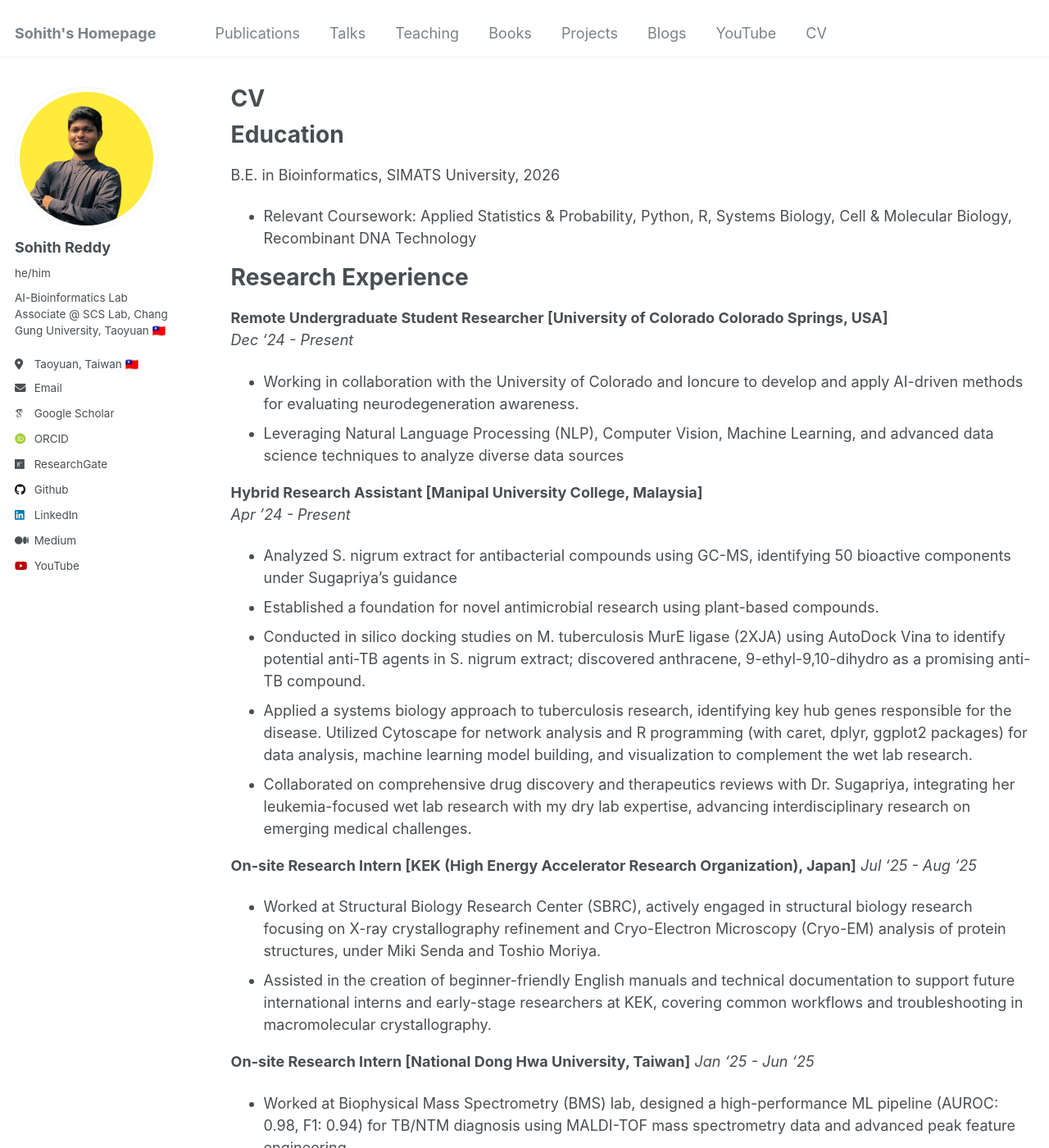
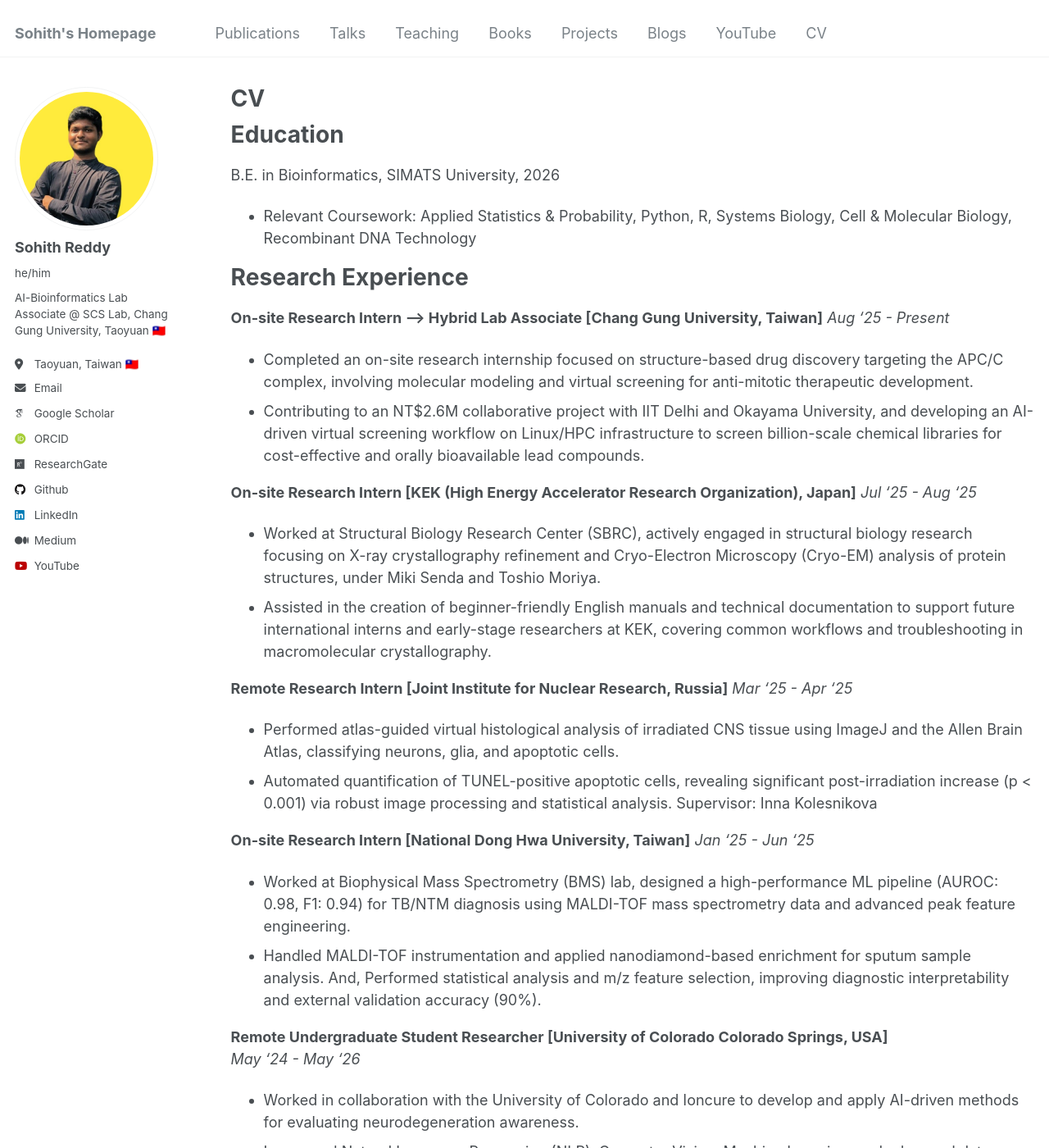
Before and after one commit to sohithpydev/sohith, a Jekyll site: the page built from _pages/cv.md, in a window 1280 px wide and 1400 px high. Shown: the whole window at 82% size. Built offline with Jekyll 4.4.1, drawn with Linux system fonts in a browser that asks for light colours; some web fonts are replaced; some of the changed text lies outside the part shown.

Commit message:
Revise research experience details in CV
Updated research experience section to reflect new roles and responsibilities, including a transition from remote to on-site internships and changes in project focus.

```diff
--- a/_pages/cv.md
+++ b/_pages/cv.md
@@ -18,21 +18,11 @@ B.E. in Bioinformatics, SIMATS University, 2026
 
 Research Experience
 ======
-**Remote Undergraduate Student Researcher [University of Colorado Colorado Springs, USA]**
-*Dec ‘24 - Present*
+**On-site Research Intern --> Hybrid Lab Associate [Chang Gung University, Taiwan]**
+*Aug '25 - Present*
 
-* Working in collaboration with the University of Colorado and Ioncure to develop and apply AI-driven methods for evaluating neurodegeneration awareness.
-* Leveraging Natural Language Processing (NLP), Computer Vision, Machine Learning, and advanced data science techniques to analyze diverse data sources
-
-
-**Hybrid Research Assistant [Manipal University College, Malaysia]**
-*Apr ’24 - Present*
-
-* Analyzed S. nigrum extract for antibacterial compounds using GC-MS, identifying 50 bioactive components under Sugapriya's guidance
-* Established a foundation for novel antimicrobial research using plant-based compounds.
-* Conducted in silico docking studies on M. tuberculosis MurE ligase (2XJA) using AutoDock Vina to identify potential anti-TB agents in S. nigrum extract; discovered anthracene, 9-ethyl-9,10-dihydro as a promising anti-TB compound.
-* Applied a systems biology approach to tuberculosis research, identifying key hub genes responsible for the disease. Utilized Cytoscape for network analysis and R programming (with caret, dplyr, ggplot2 packages) for data analysis, machine learning model building, and visualization to complement the wet lab research.
-* Collaborated on comprehensive drug discovery and therapeutics reviews with Dr. Sugapriya, integrating her leukemia-focused wet lab research with my dry lab expertise, advancing interdisciplinary research on emerging medical challenges.
+* Completed an on-site research internship focused on structure-based drug discovery targeting the APC/C complex, involving molecular modeling and virtual screening for anti-mitotic therapeutic development.
+* Contributing to an NT$2.6M collaborative project with IIT Delhi and Okayama University, and developing an AI-driven virtual screening workflow on Linux/HPC infrastructure to screen billion-scale chemical libraries for cost-effective and orally bioavailable lead compounds.
 
 
 **On-site Research Intern [KEK (High Energy Accelerator Research Organization), Japan]**
@@ -42,6 +32,13 @@ Research Experience
 * Assisted in the creation of beginner-friendly English manuals and technical documentation to support future international interns and early-stage researchers at KEK, covering common workflows and troubleshooting in macromolecular crystallography.
 
 
+**Remote Research Intern [Joint Institute for Nuclear Research, Russia]**
+*Mar '25 - Apr '25*
+
+* Performed atlas-guided virtual histological analysis of irradiated CNS tissue using ImageJ and the Allen Brain Atlas, classifying neurons, glia, and apoptotic cells.
+* Automated quantification of TUNEL-positive apoptotic cells, revealing significant post-irradiation increase (p < 0.001) via robust image processing and statistical analysis. Supervisor: Inna Kolesnikova
+
+
 **On-site Research Intern [National Dong Hwa University, Taiwan]**
 *Jan '25 - Jun '25*
 
@@ -49,12 +46,21 @@ Research Experience
 * Handled MALDI-TOF instrumentation and applied nanodiamond-based enrichment for sputum sample analysis. And, Performed statistical analysis and m/z feature selection, improving diagnostic interpretability and external validation accuracy (90%).
 
 
-**Remote Research Intern [Joint Institute for Nuclear Research, Russia]**
-*Mar '25 - Apr '25*
+**Remote Undergraduate Student Researcher [University of Colorado Colorado Springs, USA]**
+*May ‘24 - May '26*
 
-* Performed atlas-guided virtual histological analysis of irradiated CNS tissue using ImageJ and the Allen Brain Atlas, classifying neurons, glia, and apoptotic cells.
-* Automated quantification of TUNEL-positive apoptotic cells, revealing significant post-irradiation increase (p < 0.001) via robust image processing and statistical analysis. Supervisor: Inna Kolesnikova
+* Worked in collaboration with the University of Colorado and Ioncure to develop and apply AI-driven methods for evaluating neurodegeneration awareness.
+* Leveraged Natural Language Processing (NLP), Computer Vision, Machine Learning, and advanced data science techniques to analyze diverse data sources
 
+
+**Hybrid Research Assistant [Manipal University College, Malaysia]**
+*Apr ’24 - Apr '26*
+
+* Analyzed S. nigrum extract for antibacterial compounds using GC-MS, identifying 50 bioactive components under Sugapriya's guidance
+* Established a foundation for novel antimicrobial research using plant-based compounds.
+* Conducted in silico docking studies on M. tuberculosis MurE ligase (2XJA) using AutoDock Vina to identify potential anti-TB agents in S. nigrum extract; discovered anthracene, 9-ethyl-9,10-dihydro as a promising anti-TB compound.
+* Applied a systems biology approach to tuberculosis research, identifying key hub genes responsible for the disease. Utilized Cytoscape for network analysis and R programming (with caret, dplyr, ggplot2 packages) for data analysis, machine learning model building, and visualization to complement the wet lab research.
+* Collaborated on comprehensive drug discovery and therapeutics reviews with Dr. Sugapriya, integrating her leukemia-focused wet lab research with my dry lab expertise, advancing interdisciplinary research on emerging medical challenges.
 
 **On-site Undergraduate Research Student [Saveetha School of Engineering, India]**
 *Jan ’23 - Mar ’24*
```
